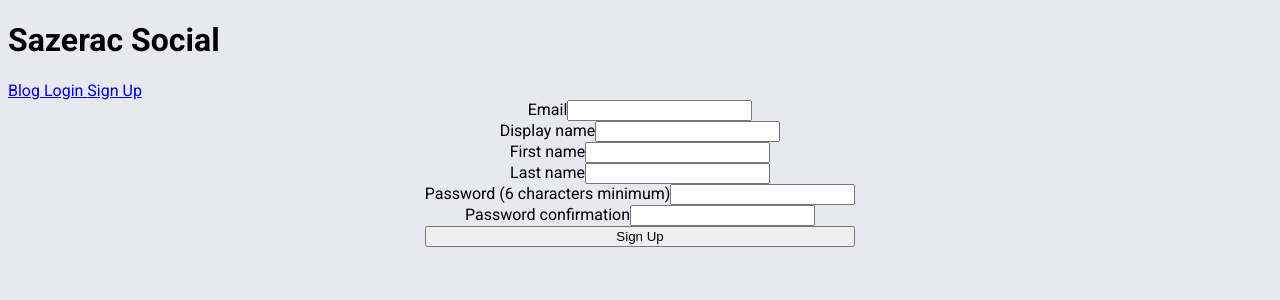
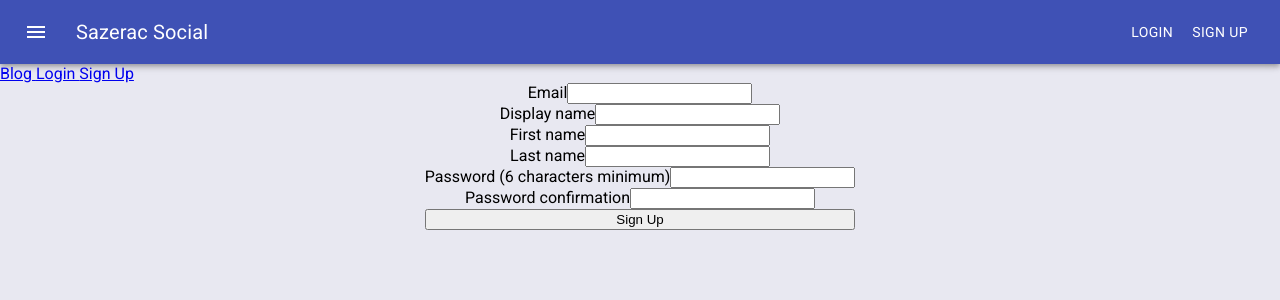
Before and after one commit to Lkleindesigns/sazerac-social, a React (Create React App) app: page /register in a window 1280 px wide. Shown: the top 300 px of the page. Built offline with nearby package versions, Linux system fonts and the light colour scheme.

Commit message:
Change Register request key Add MaterialUI and Setup initial AppBar

```diff
--- a/package.json
+++ b/package.json
@@ -3,6 +3,9 @@
   "version": "0.1.0",
   "private": true,
   "dependencies": {
+    "@material-ui/core": "^4.1.2",
+    "@material-ui/icons": "^4.2.1",
+    "@material-ui/styles": "^4.1.2",
     "axios": "^0.19.0",
     "react": "^16.8.6",
     "react-dom": "^16.8.6",
--- a/src/components/App.js
+++ b/src/components/App.js
@@ -1,6 +1,7 @@
 import React from 'react'
 import { Route, Switch, NavLink } from 'react-router-dom'
 import ArticleList from './Article/ArticleList'
+import Navbar from './Navbar/Navbar'
 import Login from './Login/Login'
 import Register from './Register/Register'
 import './App.css'
@@ -8,9 +9,9 @@
 const App = () => {
   return (
     <div className="">
-      <header className="">
-        <h1>Sazerac Social</h1>
 
+
+        <Navbar />
         <NavLink to="/">Blog </NavLink>
         <NavLink to="/login">Login </NavLink>
         <NavLink to="/register">Sign Up</NavLink>
@@ -22,7 +23,7 @@
         </Switch>
 
 
-      </header>
+
     </div>
   );
 }
--- /dev/null
+++ b/src/components/Navbar/Navbar.js
@@ -0,0 +1,48 @@
+import React from 'react';
+import { NavLink } from 'react-router-dom'
+import { makeStyles } from '@material-ui/core/styles';
+import AppBar from '@material-ui/core/AppBar';
+import Toolbar from '@material-ui/core/Toolbar';
+import Typography from '@material-ui/core/Typography';
+import Button from '@material-ui/core/Button';
+import IconButton from '@material-ui/core/IconButton';
+import MenuIcon from '@material-ui/icons/Menu';
+
+const useStyles = makeStyles(theme => ({
+  root: {
+    flexGrow: 1,
+  },
+  menuButton: {
+    marginRight: theme.spacing(2),
+  },
+  title: {
+    flexGrow: 1,
+  },
+  button: {
+    textDecoration: "none",
+    color: "white"
+  }
+}));
+
+const Navbar = () => {
+  const classes = useStyles();
+
+  return (
+    <div className={classes.root}>
+      <AppBar position="static">
+        <Toolbar>
+          <IconButton edge="start" className={classes.menuButton} color="inherit" aria-label="Menu">
+            <MenuIcon />
+          </IconButton>
+          <Typography variant="h6" className={classes.title}>
+            Sazerac Social
+          </Typography>
+          <Button color="inherit"><NavLink className={classes.button} to="/login">Login </NavLink></Button>
+          <Button color="inherit"><NavLink className={classes.button}to="/register">Sign Up</NavLink></Button>
+        </Toolbar>
+      </AppBar>
+    </div>
+  );
+}
+
+export default Navbar
--- a/src/components/Register/Register.js
+++ b/src/components/Register/Register.js
@@ -4,11 +4,11 @@
 const Register = () => {
   const [inputs, setInputs] = useState({
     email: "",
-    displayName: "",
-    firstName: "",
-    lastName: "",
+    display_name: "",
+    first_name: "",
+    last_name: "",
     password: "",
-    passwordConf: ""
+    password_confirmation: ""
   })
 
   const handleChange = e => {
@@ -17,9 +17,10 @@
 
   const handleSubmit = (e) => {
     e.preventDefault()
-    fetch("https://morning-fortress-91258.herokuapp.com/api/v1/register", {
+    console.log(JSON.stringify({user: inputs}))
+    fetch("https://morning-fortress-91258.herokuapp.com/api/v1/users", {
       method: "POST",
-      body: JSON.stringify(inputs),
+      body: JSON.stringify({user: inputs}),
       headers: {
         Accept: "application/json",
         "Content-Type": "application/json"
@@ -27,7 +28,7 @@
     })
       .then(res => res.json())
       .then(response =>
-        console.log("Success:", JSON.stringify(response.data))
+        console.log("Success:", response)
       )
       .catch(error => console.error("Error:", error));
   }
@@ -40,19 +41,19 @@
           <input type="email" name="email" value={inputs.email} onChange={handleChange} required />
         </label>
 
-        <label name="displayName">
+        <label name="display_name">
           Display name
-          <input type="text" name="displayName" value={inputs.displayName} onChange={handleChange} required />
+          <input type="text" name="display_name" value={inputs.display_name} onChange={handleChange} required />
         </label>
 
-        <label name="firstName">
+        <label name="first_name">
           First name
-         <input type="text" name="firstName" value={inputs.firstName} onChange={handleChange} required />
+         <input type="text" name="first_name" value={inputs.first_name} onChange={handleChange} required />
         </label>
 
-        <label name="lastName">
+        <label name="last_name">
           Last name
-          <input type="text" name="lastName" value={inputs.lastName} onChange={handleChange} required />
+          <input type="text" name="last_name" value={inputs.last_name} onChange={handleChange} required />
         </label>
 
         <label name="password">
@@ -60,9 +61,9 @@
           <input type="password" name="password" value={inputs.password} onChange={handleChange} required />
         </label>
 
-        <label name="passwordConf">
+        <label name="password_confirmation">
           Password confirmation
-          <input type="password" name="passwordConf" value={inputs.passwordConf} onChange={handleChange} required />
+          <input type="password" name="password_confirmation" value={inputs.password_confirmation} onChange={handleChange} required />
         </label>
         <button>Sign Up</button>
       </form>
--- /dev/null
+++ b/src/index.css
@@ -0,0 +1,4 @@
+html, body {
+  margin: 0;
+  padding: 0;
+}
--- a/src/index.js
+++ b/src/index.js
@@ -3,6 +3,7 @@
 import App from './components/App';
 import { BrowserRouter } from 'react-router-dom'
 import * as serviceWorker from './serviceWorker';
+import './index.css'
 
 const Router = (
   <BrowserRouter>
```
Also changed, not shown: 1 other file (tests, documents, lock files or other folders).
